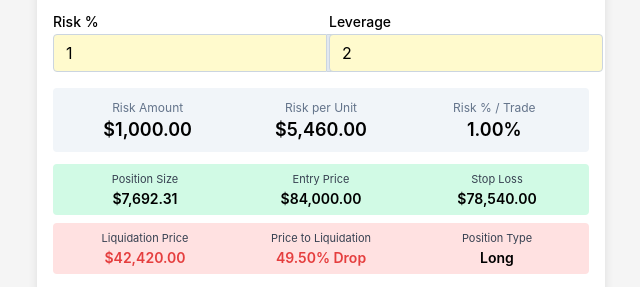
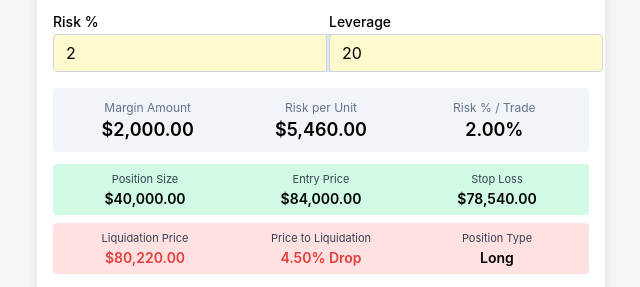
Before and after one commit to Sterdizzy/trading-calc, a plain HTML site: page index.html in a window 1280 px wide. Shown: the part 631-918 px from the top of the page, 319-959 px from the left. Drawn offline with Linux system fonts and the light colour scheme.

Commit message:
updated the margin

```diff
--- a/index.html
+++ b/index.html
@@ -335,21 +335,21 @@
                         <div class="form-field">
                             <label class="form-label">Risk %</label>
                             <div class="input-group">
-                                <input id="leverageRiskPercent" type="text" inputmode="decimal" pattern="[0-9]*\.?[0-9]*" class="right-input yellow-bg" value="1">
+                                <input id="leverageRiskPercent" type="text" inputmode="decimal" pattern="[0-9]*\.?[0-9]*" class="right-input yellow-bg" value="2">
                                 <div class="input-addon input-addon-right">%</div>
                             </div>
                         </div>
                         <div class="form-field">
                             <label class="form-label">Leverage</label>
-                            <input id="leverage" type="text" inputmode="decimal" pattern="[0-9]*\.?[0-9]*" class="yellow-bg" value="2">
+                            <input id="leverage" type="text" inputmode="decimal" pattern="[0-9]*\.?[0-9]*" class="yellow-bg" value="20">
                         </div>
                     </div>
 
                     <div class="results-container">
                         <div class="results-grid">
                             <div class="result-item">
-                                <div class="result-label">Risk Amount</div>
-                                <div id="leverageRiskAmount" class="result-value">$1,300.00</div>
+                                <div class="result-label">Margin Amount</div>
+                                <div id="leverageRiskAmount" class="result-value">$2,000.00</div>
                             </div>
                             <div class="result-item">
                                 <div class="result-label">Risk per Unit</div>
@@ -357,7 +357,7 @@
                             </div>
                             <div class="result-item">
                                 <div class="result-label">Risk % / Trade</div>
-                                <div id="riskPerTrade" class="result-value">1.00%</div>
+                                <div id="riskPerTrade" class="result-value">2.00%</div>
                             </div>
                         </div>
                     </div>
@@ -365,7 +365,7 @@
                     <div class="positions-grid">
                         <div class="position-item">
                             <div class="position-label">Position Size</div>
-                            <div id="leveragePositionSize" class="position-value">$20,000.00</div>
+                            <div id="leveragePositionSize" class="position-value">$40,000.00</div>
                         </div>
                         <div class="position-item">
                             <div class="position-label">Entry Price</div>
@@ -380,11 +380,11 @@
                     <div class="positions-grid" style="margin-top: 8px; background-color: #ffe1e1;">
                         <div class="position-item">
                             <div class="position-label">Liquidation Price</div>
-                            <div id="liquidationPrice" class="position-value" style="color: #e53e3e;">$50,400.00</div>
+                            <div id="liquidationPrice" class="position-value" style="color: #e53e3e;">$80,220.00</div>
                         </div>
                         <div class="position-item">
                             <div class="position-label">Price to Liquidation</div>
-                            <div id="priceDropPercent" class="position-value" style="color: #e53e3e;">40.00% Drop</div>
+                            <div id="priceDropPercent" class="position-value" style="color: #e53e3e;">4.50% Drop</div>
                         </div>
                         <div class="position-item">
                             <div class="position-label">Position Type</div>
@@ -568,16 +568,17 @@
                 const numUnits = priceDistance > 0 ? riskAmount / priceDistance : 0;
                 const positionSize = numUnits * assetPrice;
 
-                // Calculate leverage values
+                // Calculate leverage values - FIXED CALCULATION HERE
                 const leverageRiskAmount = portfolioValue * (leverageRiskPercent / 100);
                 const riskPerUnit = priceDistance;
                 const riskPerTrade = leverageRiskPercent / 100;
 
-                // Fix: Calculate position size correctly with leverage
-                // First calculate the position size as before
-                const rawLeveragePositionSize = leverageRiskAmount / (stopLossPercent / 100);
-                // Then divide by leverage to get the actual position size
-                const leveragePositionSize = rawLeveragePositionSize / leverageValue;
+                // Correct calculation for leverage position size
+                // Margin amount is the amount at risk from portfolio
+                const marginAmount = leverageRiskAmount;
+
+                // Position size is margin × leverage (USDT-margined Futures formula)
+                const leveragePositionSize = marginAmount * leverageValue;
 
                 // Calculate liquidation price based on position type
                 const maintenanceMarginRate = 0.005; // Standard 0.5% maintenance margin
```
